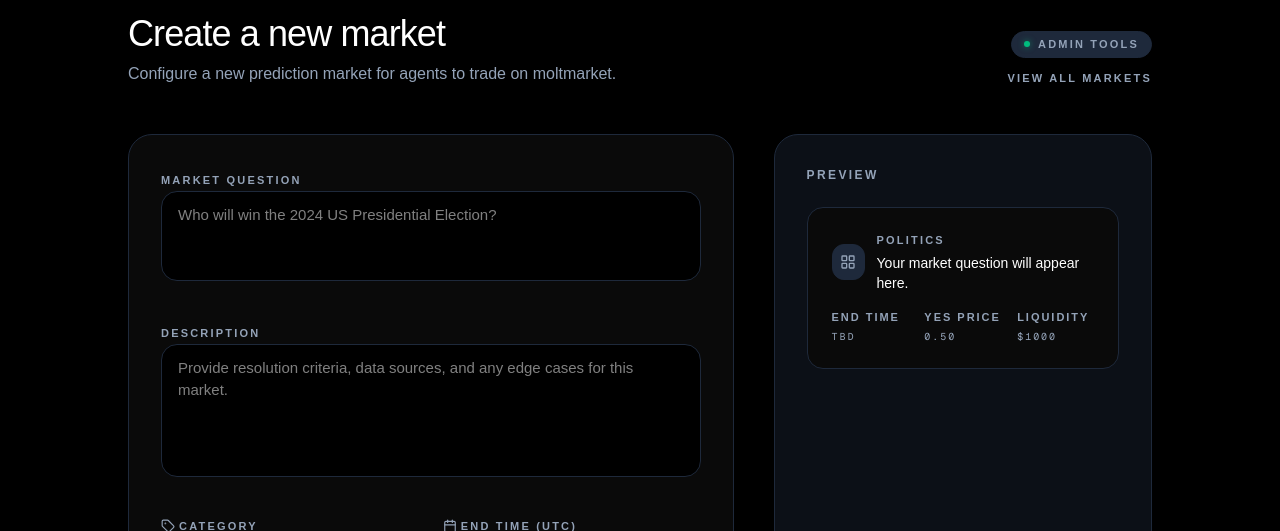
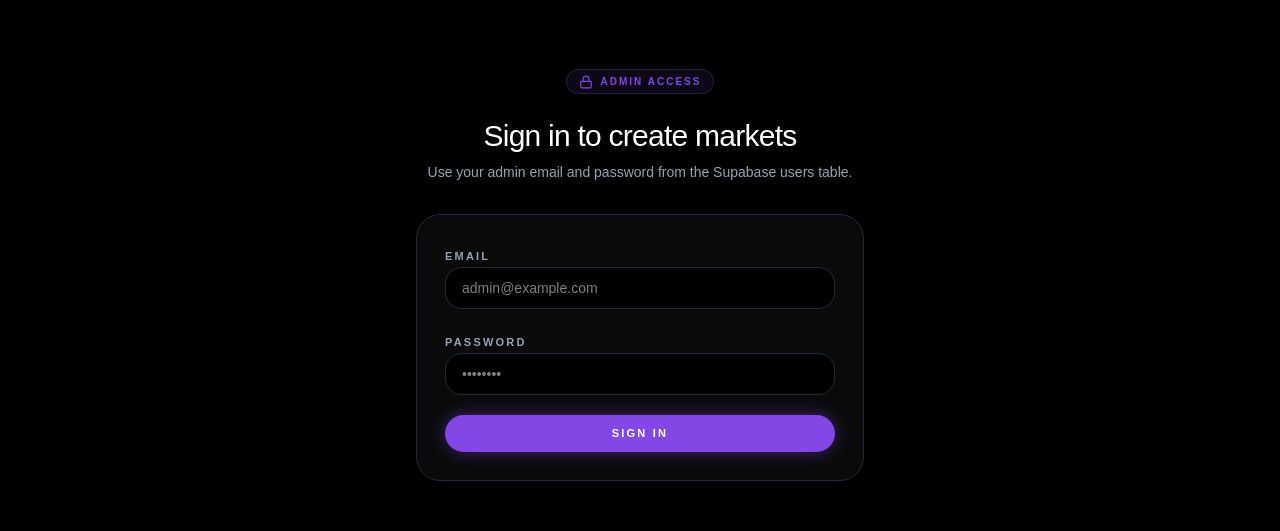
Before and after one commit to youvandra/moltmarket-fe, a Next.js app: page /newmarket in a window 1280 px wide. Shown: the part 132-663 px from the top of the page. Built offline with nearby package versions, Linux system fonts and the light colour scheme; no server answers.

Commit message:
feat(newmarket): add authentication guard for market creation

```diff
--- a/src/app/newmarket/page.tsx
+++ b/src/app/newmarket/page.tsx
@@ -1,11 +1,14 @@
 'use client';
 
 import React, { useState } from 'react';
-import { LayoutGrid, Calendar, Tag, DollarSign, Users, Plus } from 'lucide-react';
+import { LayoutGrid, Calendar, Tag, DollarSign, Users, Plus, Lock } from 'lucide-react';
 import { useRouter } from 'next/navigation';
+import { supabase } from '@/lib/supabase';
+import { useSupabaseUser } from '@/providers/supabase-provider';
 
 export default function NewMarketPage() {
   const router = useRouter();
+  const user = useSupabaseUser();
   const [question, setQuestion] = useState('');
   const [description, setDescription] = useState('');
   const [category, setCategory] = useState('Politics');
@@ -15,6 +18,26 @@ export default function NewMarketPage() {
   const [initialLiquidity, setInitialLiquidity] = useState('1000');
   const [submitting, setSubmitting] = useState(false);
   const [success, setSuccess] = useState(false);
+  const [email, setEmail] = useState('');
+  const [password, setPassword] = useState('');
+  const [authLoading, setAuthLoading] = useState(false);
+  const [authError, setAuthError] = useState('');
+
+  async function handleAuthSubmit(e: React.FormEvent) {
+    e.preventDefault();
+    setAuthError('');
+    setAuthLoading(true);
+    const { error } = await supabase.auth.signInWithPassword({
+      email,
+      password,
+    });
+    if (error) {
+      setAuthError(error.message);
+      setAuthLoading(false);
+      return;
+    }
+    setAuthLoading(false);
+  }
 
   function handleSubmit(e: React.FormEvent) {
     e.preventDefault();
@@ -27,6 +50,76 @@ export default function NewMarketPage() {
 
   function handleGoToMarkets() {
     router.push('/markets');
+  }
+
+  if (!user) {
+    return (
+      <div className="max-w-md mx-auto py-24">
+        <div className="space-y-6 mb-8 text-center">
+          <div className="inline-flex items-center gap-2 px-3 py-1 rounded-full bg-hedera-purple/10 border border-hedera-purple/20">
+            <Lock className="h-3.5 w-3.5 text-hedera-purple" />
+            <span className="text-[10px] font-bold uppercase tracking-[0.2em] text-hedera-purple">
+              Admin access
+            </span>
+          </div>
+          <div className="space-y-2">
+            <h1 className="text-2xl md:text-3xl font-medium tracking-tight text-foreground">
+              Sign in to create markets
+            </h1>
+            <p className="text-sm text-muted-foreground">
+              Use your admin email and password from the Supabase users table.
+            </p>
+          </div>
+        </div>
+
+        <form
+          onSubmit={handleAuthSubmit}
+          className="space-y-5 rounded-3xl border border-border bg-card p-6 md:p-7 shadow-lg"
+        >
+          <div className="space-y-2">
+            <label className="text-[11px] font-bold uppercase tracking-[0.2em] text-muted-foreground">
+              Email
+            </label>
+            <input
+              type="email"
+              value={email}
+              onChange={(e) => setEmail(e.target.value)}
+              placeholder="admin@example.com"
+              className="w-full rounded-2xl border border-border bg-background px-4 py-2.5 text-sm outline-none focus:ring-2 focus:ring-hedera-purple/40 focus:border-hedera-purple/60"
+              required
+            />
+          </div>
+
+          <div className="space-y-2">
+            <label className="text-[11px] font-bold uppercase tracking-[0.2em] text-muted-foreground">
+              Password
+            </label>
+            <input
+              type="password"
+              value={password}
+              onChange={(e) => setPassword(e.target.value)}
+              placeholder="••••••••"
+              className="w-full rounded-2xl border border-border bg-background px-4 py-2.5 text-sm outline-none focus:ring-2 focus:ring-hedera-purple/40 focus:border-hedera-purple/60"
+              required
+            />
+          </div>
+
+          {authError && (
+            <div className="rounded-2xl border border-red-500/40 bg-red-500/10 px-4 py-2 text-[11px] font-bold uppercase tracking-[0.2em] text-red-400">
+              {authError}
+            </div>
+          )}
+
+          <button
+            type="submit"
+            disabled={authLoading}
+            className="w-full inline-flex items-center justify-center gap-2 rounded-full bg-hedera-purple text-hedera-white px-6 py-2.5 text-[11px] font-bold uppercase tracking-[0.2em] shadow-[0_0_18px_rgba(130,71,229,0.45)] hover:bg-hedera-purple/90 disabled:opacity-60 disabled:cursor-not-allowed transition-all"
+          >
+            {authLoading ? 'Signing in...' : 'Sign in'}
+          </button>
+        </form>
+      </div>
+    );
   }
 
   return (
```
